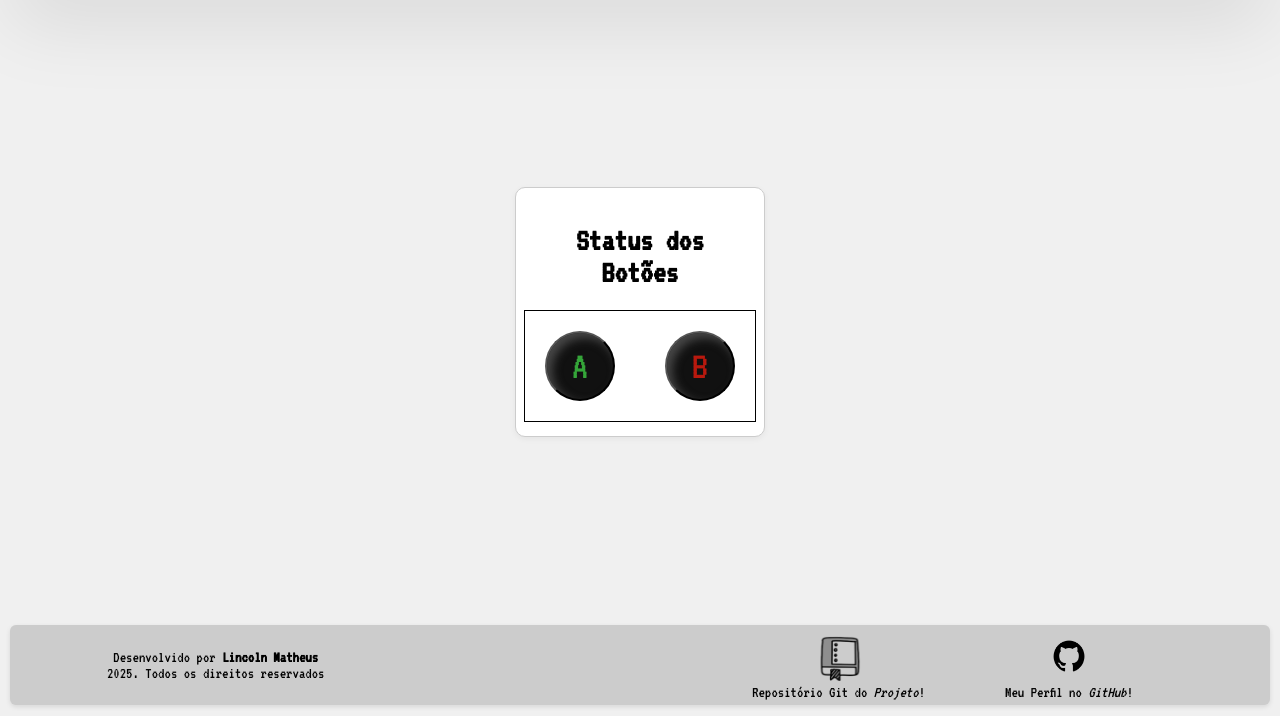
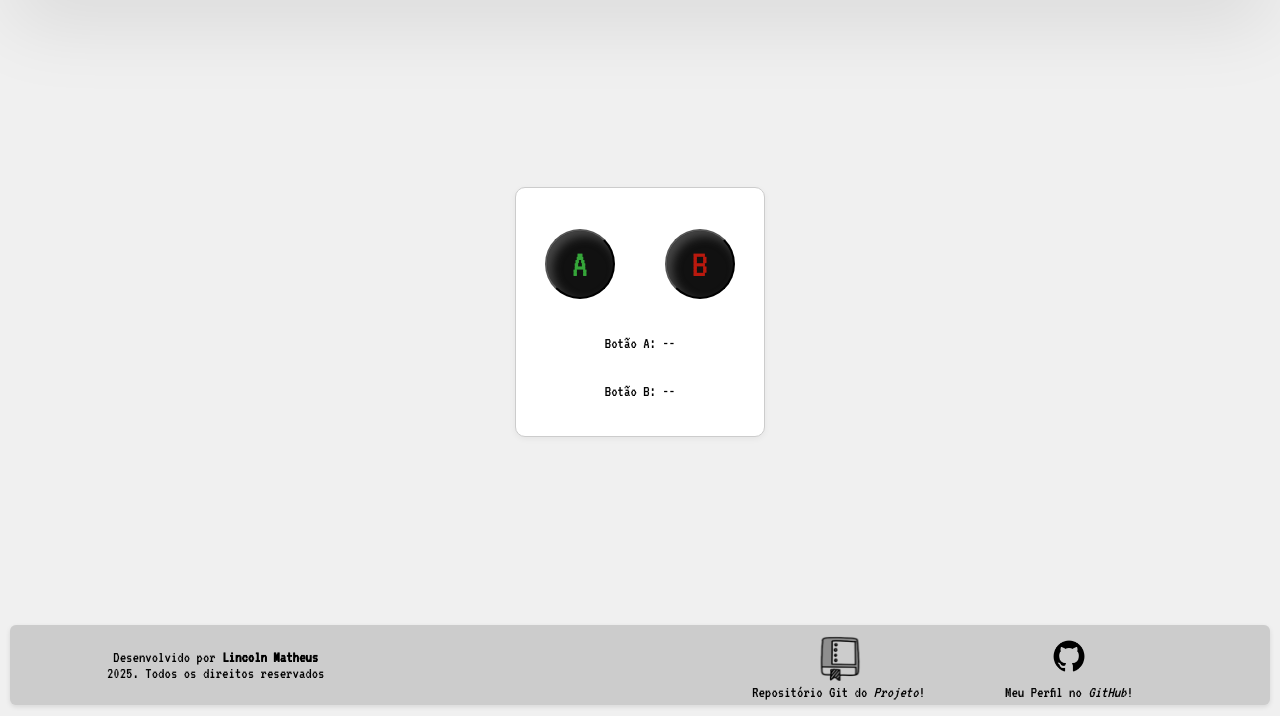
Before and after one commit to LincolnMatheus97/Api-Iot-RSE, a Flask app: page /dashboard/botoes in a window 1280 px wide. Shown: the part 85-801 px from the top of the page. Run offline with Flask 3, Linux system fonts and the light colour scheme; some libraries are stand-ins or nearby versions.

Commit message:
:truck: chore: Modifica dependências do dashboard/botoes

```diff
--- a/static/css/botoes.css
+++ b/static/css/botoes.css
@@ -76,20 +76,25 @@ footer{
 }
 
 .botoes {
-    border: 1px solid black;
     padding: 20px;
     display: flex;
     gap: 50px;
 }
 
 .botao {
-
     border-radius: 50%;
     width: 70px;
     height: 70px;
     font-size: 2.5rem;
     background-color: #111111;
     box-shadow: inset 5px 5px 10px rgb(71, 71, 71);
+    transition: transform 0.1s ease-out, box-shadow 0.1s ease-out;
+}
+
+.botao.pressionado {
+    background-color: #333333;
+    box-shadow: inset 3px 3px 5px rgb(50, 50, 50), 0px 2px 2px rgba(0,0,0,0.2);
+    transform: scale(0.95);
 }
 
 .A {
--- a/static/js/botoes.js
+++ b/static/js/botoes.js
@@ -1,21 +1,62 @@
+import { getById } from "./joystick.js";
+
 document.addEventListener("DOMContentLoaded", (evento) => {
     const socket = io(); // Conecta ao servidor SocketIO na mesma origem
 
-    socket.on("novo_dado", function (dado) {
-        // Verifica se os dados dos botões existem antes de tentar acessá-los
+    const botaoAElemento = getById("botao-A"); // Botão A
+    const botaoBElemento = getById("botao-B"); // Botão B
 
-        const statusBotaoAElement = document.getElementById("status_botao_a");
-        const statusBotaoBElement = document.getElementById("status_botao_b");
+    const statusBotaoAElemento = getById("status_botao_a"); // Status do Botão A
+    const statusBotaoBElemento = getById("status_botao_b"); // Status do Botão B
 
-        if (dado && typeof dado.botao_a !== 'undefined') {
-            statusBotaoAElement.innerText = dado.botao_a == 1 ? "Pressionado!" : dado.botao_a == 0 ? "Solto" : "N/A";
-        } else {
-            statusBotaoAElement.innerText = "N/A";
-        }
-        if (dado && typeof dado.botao_b !== 'undefined') {
-            statusBotaoBElement.innerText = dado.botao_b == 1 ? "Pressionado!" : dado.botao_b == 0 ? "Solto" : "N/A";
-        } else {
-            statusBotaoBElement.innerText = "N/A";
+    // Atualiza os elementos de texto com os dados recebidos
+    socket.on("novo_dado", (dado) => {
+        if (dado) {
+            // Lógica para o Botão A
+            if (typeof dado.botao_a !== 'undefined') {
+                if (botaoAElemento) {
+                    if (dado.botao_a == 1) {
+                        botaoAElemento.classList.add("pressionado");
+                    } else {
+                        botaoAElemento.classList.remove("pressionado");
+                    }
+                }
+                // Atualiza o texto de status
+                if (statusBotaoAElemento) {
+                    statusBotaoAElemento.innerText = dado.botao_a == 1 ? "Pressionado!" : "Solto";
+                }
+            } else {
+                // Se dado.botao_a não vier, remove o estado pressionado e limpa o status
+                if (botaoAElemento) {
+                    botaoAElemento.classList.remove("pressionado");
+                }
+                if (statusBotaoAElemento) {
+                    statusBotaoAElemento.innerText = "N/A";
+                }
+            }
+
+            // Lógica para o Botão B
+            if (typeof dado.botao_b !== 'undefined') {
+                if (botaoBElemento) {
+                    if (dado.botao_b == 1) {
+                        botaoBElemento.classList.add("pressionado");
+                    } else {
+                        botaoBElemento.classList.remove("pressionado");
+                    }
+                }
+                // Atualiza o texto de status
+                if (statusBotaoBElemento) {
+                    statusBotaoBElemento.innerText = dado.botao_b == 1 ? "Pressionado!" : "Solto";
+                }
+            } else {
+                // Se dado.botao_b não vier, remove o estado pressionado e limpa o status
+                if (botaoBElemento) {
+                    botaoBElemento.classList.remove("pressionado");
+                }
+                if (statusBotaoBElemento) {
+                    statusBotaoBElemento.innerText = "N/A";
+                }
+            }
         }
     });
 });
--- a/static/js/joystick.js
+++ b/static/js/joystick.js
@@ -1,4 +1,4 @@
-function getById(id) {
+export function getById(id) {
     return document.getElementById(id);
 }
 
@@ -21,7 +21,7 @@ document.addEventListener("DOMContentLoaded", (evento) => {
         'CENTRO': 0 // Centro aponta para Norte por padrão
     };
 
-    socket.on("novo_dado", function (dado) {
+    socket.on("novo_dado", (dado) => {
         const elementoX = getById("x");
         const elementoY = getById("y");
         const elementoDirecao = getById("direcao");
--- a/templates/botoes.html
+++ b/templates/botoes.html
@@ -13,13 +13,13 @@
     <br>
     <main>
         <div class="box">
-            <h1>Status dos Botões</h1>
-            <!-- <p><strong>Botão A:</strong> <span id="status_botao_a">--</span></p> -->
-            <!-- <p><strong>Botão B:</strong> <span id="status_botao_b">--</span></p> -->
-             <div class="botoes">
+            <div class="botoes">
                 <button id="botao-A" class="botao A">A</button>
                 <button id="botao-B" class="botao B">B</button>
              </div>
+
+             <p>Botão A: <span id="status_botao_a">--</span></p>
+             <p>Botão B: <span id="status_botao_b">--</span></p>
         </div>
     </main>
     <br>
```
